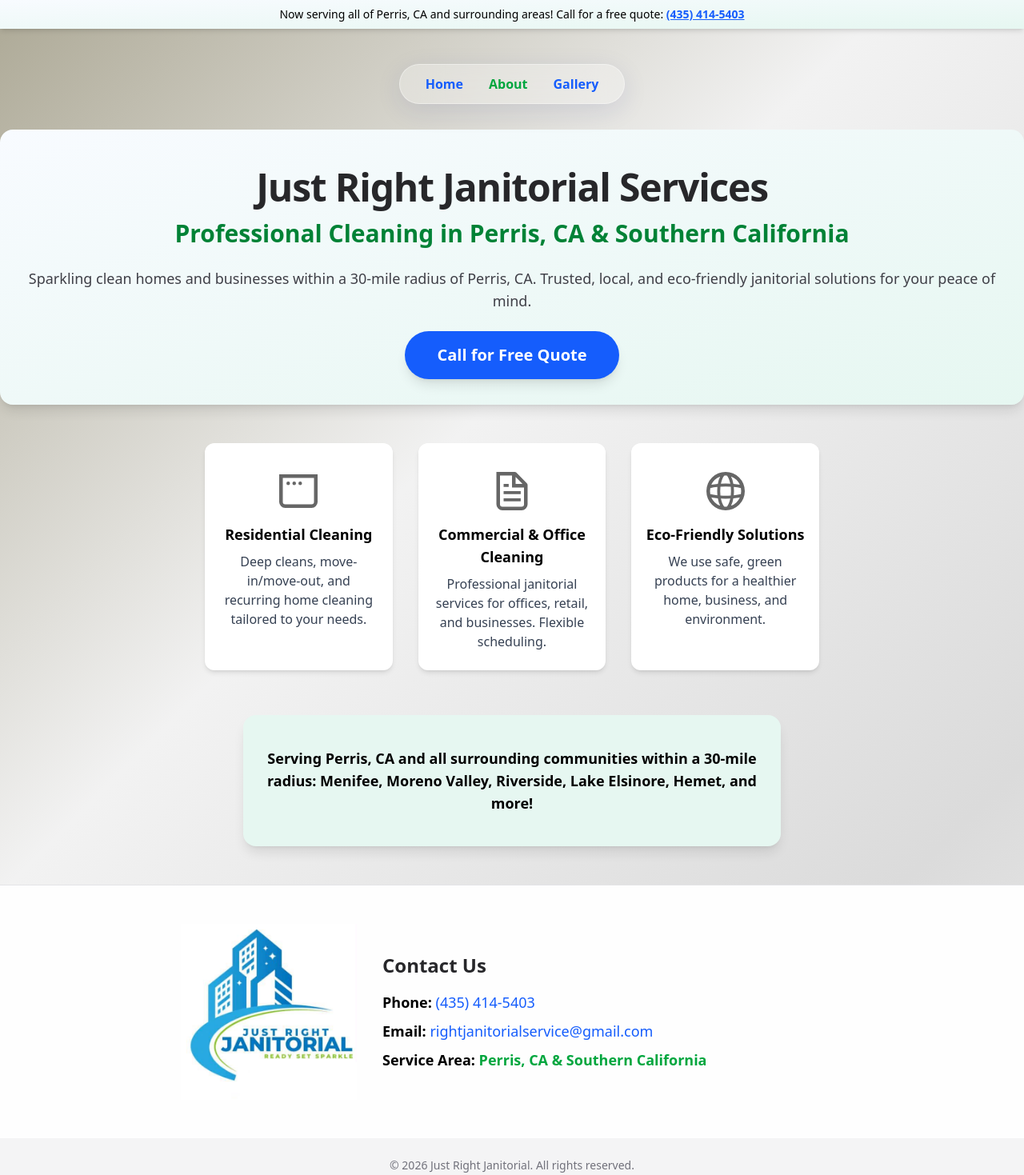
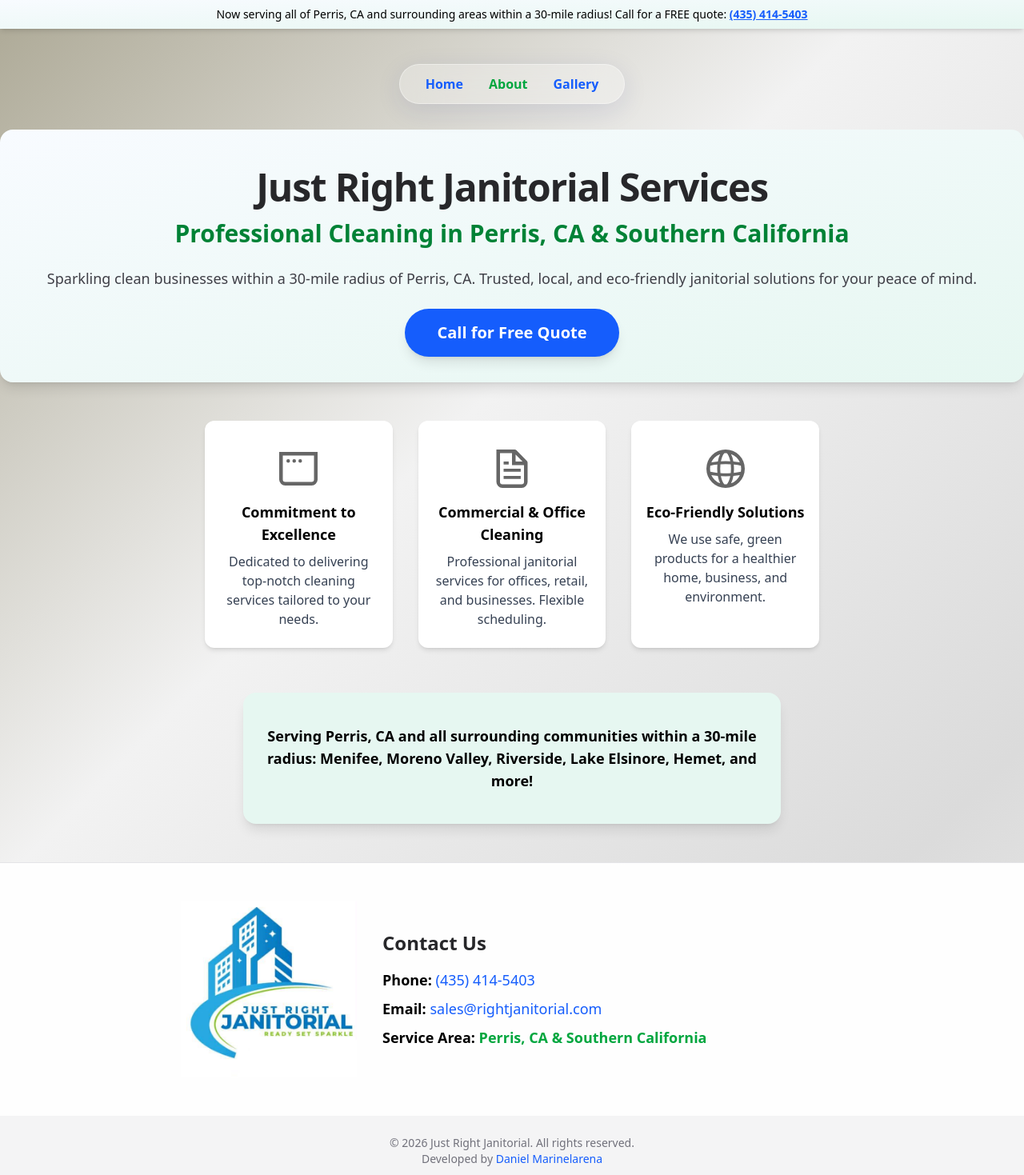
Before and after one commit to webdevdano/rightJanitorial, a Next.js app: page / in a window 1280 px wide. Shown: the top 1469 px of the page at 80% size. Built offline with nearby package versions, Linux system fonts and the light colour scheme.

Commit message:
change to content

```diff
--- a/app/components/AnnouncementBar.tsx
+++ b/app/components/AnnouncementBar.tsx
@@ -3,7 +3,7 @@
 export default function AnnouncementBar() {
   return (
     <div className="fixed top-0 left-0 w-full z-50 bg-gradient-to-br from-[#f8fbff] to-[#e6f7f1] text-black text-center py-2 px-4 text-sm font-medium shadow-md">
-      <span>Now serving all of Perris, CA and surrounding areas! Call for a free quote: <a href="tel:+14354145403" className="underline font-semibold text-blue-600 hover:text-green-500">(435) 414-5403</a></span>
+      <span>Now serving all of Perris, CA and surrounding areas within a 30-mile radius! Call for a FREE quote: <a href="tel:+14354145403" className="underline font-semibold text-blue-600 hover:text-green-500">(435) 414-5403</a></span>
     </div>
   );
 }
--- a/app/components/Footer.tsx
+++ b/app/components/Footer.tsx
@@ -19,7 +19,7 @@
           <div className="w-full max-w-xl flex flex-col items-center md:items-start">
             <h3 className="text-2xl font-bold mb-4 text-zinc-800">Contact Us</h3>
             <div className="mb-2 text-lg"><strong>Phone:</strong> <a className="text-blue-600 hover:underline hover:text-green-600" href="tel:+14354145403">(435) 414-5403</a></div>
-            <div className="mb-2 text-lg"><strong>Email:</strong> <a className="text-blue-600 hover:underline hover:text-green-600" href="mailto:rightjanitorialservice@gmail.com">rightjanitorialservice@gmail.com</a></div>
+            <div className="mb-2 text-lg"><strong>Email:</strong> <a className="text-blue-600 hover:underline hover:text-green-600" href="mailto:sales@rightjanitorial.com">sales@rightjanitorial.com</a></div>
             <div className="text-lg"><strong>Service Area:</strong> <span className="text-green-600 font-semibold">Perris, CA & Southern California</span></div>
           </div>
         </section>
--- a/app/page.tsx
+++ b/app/page.tsx
@@ -16,7 +16,7 @@
           <h1 className="text-4xl md:text-5xl font-extrabold mb-4 text-zinc-800 tracking-tight">Just Right Janitorial Services</h1>
           <h2 className="text-2xl md:text-3xl font-semibold mb-6 text-green-700">Professional Cleaning in Perris, CA & Southern California</h2>
           <p className="mb-6 text-lg text-zinc-700 font-medium">
-            Sparkling clean homes and businesses within a 30-mile radius of Perris, CA. Trusted, local, and eco-friendly janitorial solutions for your peace of mind.
+            Sparkling clean businesses within a 30-mile radius of Perris, CA. Trusted, local, and eco-friendly janitorial solutions for your peace of mind.
           </p>
           <a className="inline-block bg-blue-600 hover:bg-green-600 text-white font-bold text-xl py-4 px-10 rounded-full shadow-lg transition-colors duration-200" href="tel:+14354145403">Call for Free Quote</a>
         </div>
@@ -26,8 +26,8 @@
       <section className="grid grid-cols-1 md:grid-cols-2 lg:grid-cols-3 gap-8 mx-auto mb-14 max-w-3xl reveal-on-scroll">
         <ServiceCard
           icon="/window.svg"
-          title="Residential Cleaning"
-          desc="Deep cleans, move-in/move-out, and recurring home cleaning tailored to your needs."
+          title="Commitment to Excellence"
+          desc="Dedicated to delivering top-notch cleaning services tailored to your needs."
         />
         <ServiceCard
           icon="/file.svg"
```
